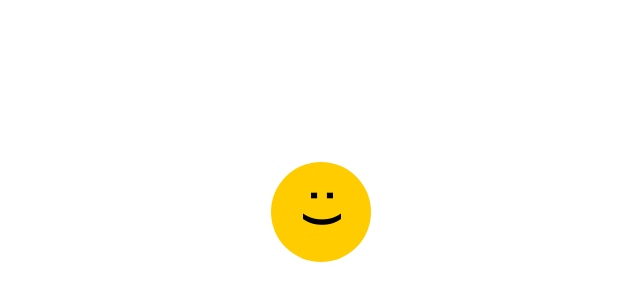
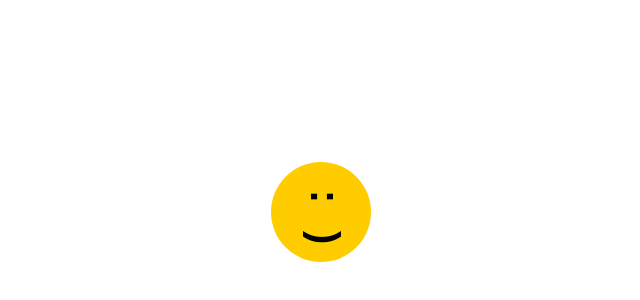
Before and after one commit to lauraherrero/FaceTime, a plain HTML site: page index.html in a window 1280 px wide. Shown: the part 196-496 px from the top of the page, 319-959 px from the left. Drawn offline with Linux system fonts and the light colour scheme.

Commit message:
add javascript code

```diff
--- a/index.html
+++ b/index.html
@@ -9,7 +9,9 @@
     <body>
         <div class="page">
             <div class="head">
-                <div class="face">:)</div>
+                <div class="face">
+                    <span class="eyes-open">:</span> <span class="mouth">)</span>
+                </div>
             </div>
         </div>
         <script src="main.js"></script>
--- a/main.css
+++ b/main.css
@@ -12,15 +12,23 @@
   border-radius: 50%;
 }
 .face {
+  display: flex;
+  flex-direction: column;
   font-family: 'courier new', serif;
   font-size: 2.5em;
   font-weight: bold;
   left: 50%;
   position: absolute;
-  top: 50%;
-  transform: translate(-50%, -60%) rotate(90deg);
+  top: 30%;
 }
-
+.eyes-open{
+  left: 50%;
+  top: 20%;
+  transform: translate(-50%, -40%) rotate(90deg);
+}
+.mouth {
+  transform: translate(-50%, -50%) rotate(90deg);
+}
 .hidden{
   display: none;
 }
--- a/main.js
+++ b/main.js
@@ -1,13 +1,15 @@
 'use strict';
-
 const face = document.querySelector('.face');
 const eyesOpen = document.querySelector('.eyes-open');
 const eyesClose = document.querySelector('.eyes-close');
 const head = document.querySelector('.head');
 
+
 function changeEyes () {
   console.log('Holiii');
+  if (eyesOpen.innerHTML === ':'){
+    eyesOpen.innerHTML = ';';
+  } else {
+    eyesOpen.innerHTML = ':';
+  }
 }
-
-
-head.addEventListener('click', changeEyes);
```
